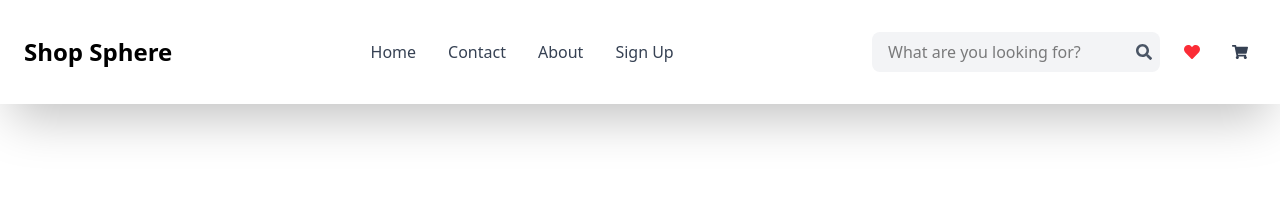
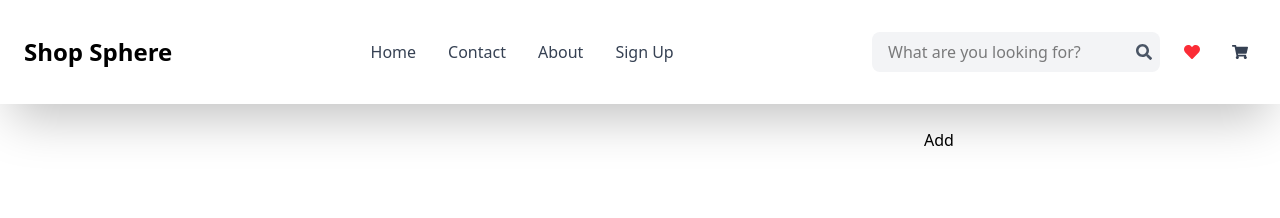
Before and after one commit to niyomugaboetiene/ecommerce-app, a React (Vite) app: page /add in a window 1280 px wide. Shown: the top 218 px of the page. Built offline with nearby package versions, Linux system fonts and the light colour scheme.

Commit message:
enhancing

```diff
--- a/src/App.jsx
+++ b/src/App.jsx
@@ -9,6 +9,7 @@ import LastPage from "./pages/LastPage"
 import Footer from "./pages/Footer"
 import OurProduct from "./pages/AllOurProduct"
 import { BrowserRouter, Routes, Route } from "react-router-dom"
+import AddProduct from "./pages/AddProduct"
 
 function App() {
   return (
@@ -58,6 +59,7 @@ function App() {
                 </div>
               } />
 
+              <Route path="/add" element={<AddProduct />}/>
               <Route path="/sign-up" element={
                 <div className="min-h-screen flex flex-col">
                   <div className="flex-grow">
--- a/src/pages/AddProduct.jsx
+++ b/src/pages/AddProduct.jsx
@@ -19,4 +19,27 @@ const AddProduct = () => {
             console.error("ERROR:", error.message);
         }
     }
+
+
+    return (
+        <div>
+            <div>
+                <input type="text"
+                   onChange={() => setProductName(e.target.value)}
+                />
+                <input type="text"
+                    onChange={() => setCategory(e.target.value)}
+                />
+                <input type="text"
+                    onChange={() => setPrice(e.target.value)}
+                />
+                <input type="text"
+                  onChange={() => setStock(e.target.value)}
+                />
+                <button onClick={Add}>Add</button>
+            </div>
+        </div>
+    )
 }
+
+export default AddProduct
```
